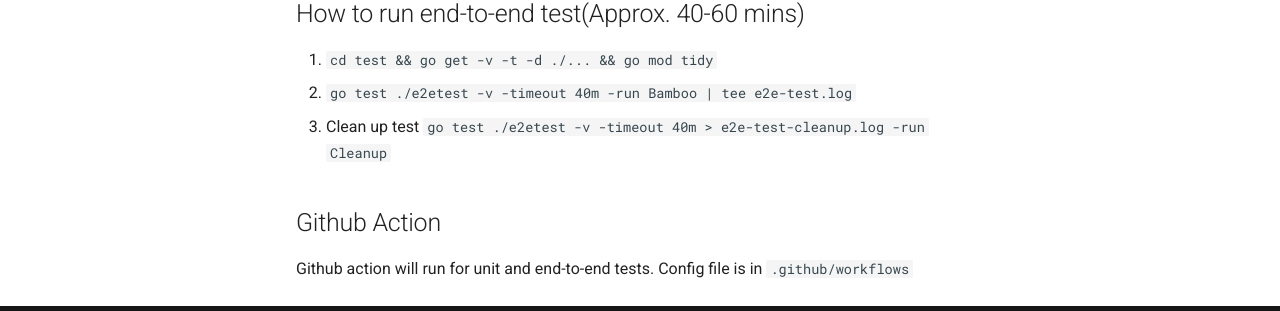
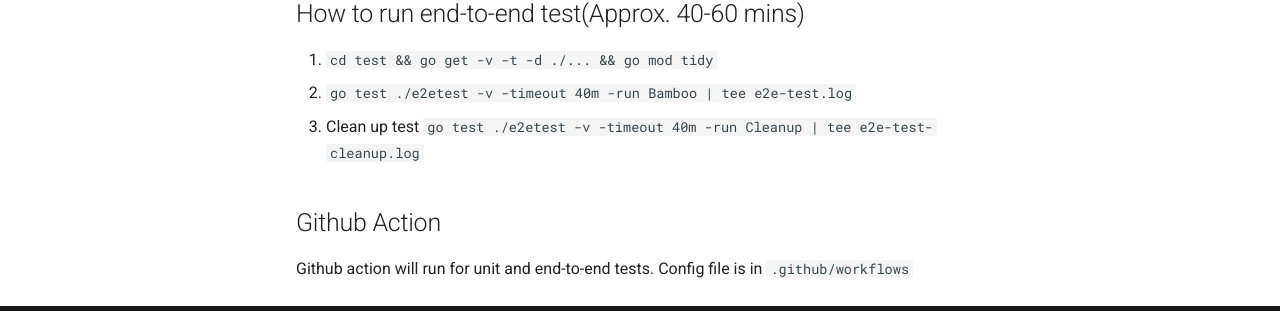
Before and after one commit to atlassian-labs/data-center-terraform, an MkDocs documentation site: the page built from docs/docs/development/HOW_TO_TEST.md, in a window 1280 px wide and 900 px high, scrolled down 638 px. Shown: the part 521-832 px from the top of the window. Built offline with MkDocs 1.6.1 and Material for MkDocs 9.7.7, drawn with Linux system fonts in a browser that asks for light colours; emoji names are drawn with the system emoji font; comment, search, counter and statistics services are not loaded.

```diff
--- a/docs/docs/development/HOW_TO_TEST.md
+++ b/docs/docs/development/HOW_TO_TEST.md
@@ -28,7 +28,7 @@
 ## How to run end-to-end test(Approx. 40-60 mins)
 1. `cd test && go get -v -t -d ./... && go mod tidy`
 2. `go test ./e2etest -v -timeout 40m -run Bamboo | tee e2e-test.log`
-3. Clean up test `go test ./e2etest -v -timeout 40m > e2e-test-cleanup.log -run Cleanup`
+3. Clean up test `go test ./e2etest -v -timeout 40m -run Cleanup | tee e2e-test-cleanup.log`
 
 ## Github Action
 Github action will run for unit and end-to-end tests.
```
Also changed, not shown: 2 other files.
